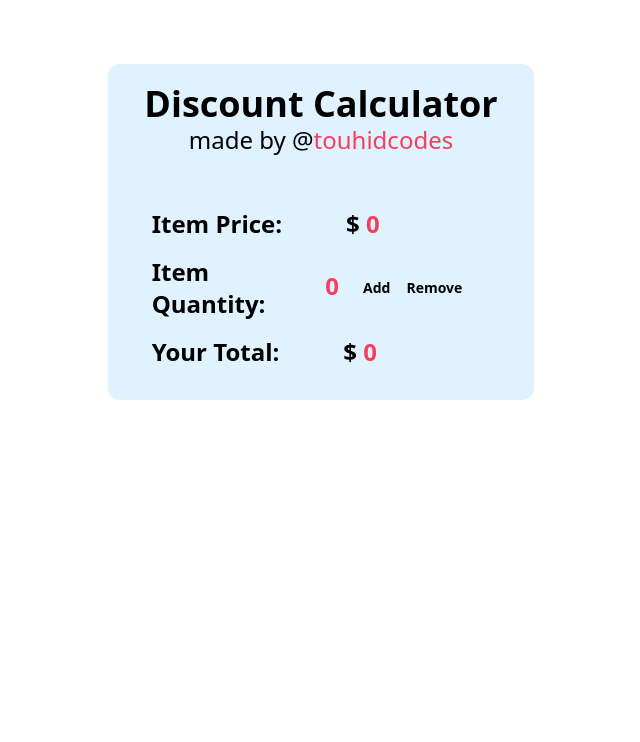
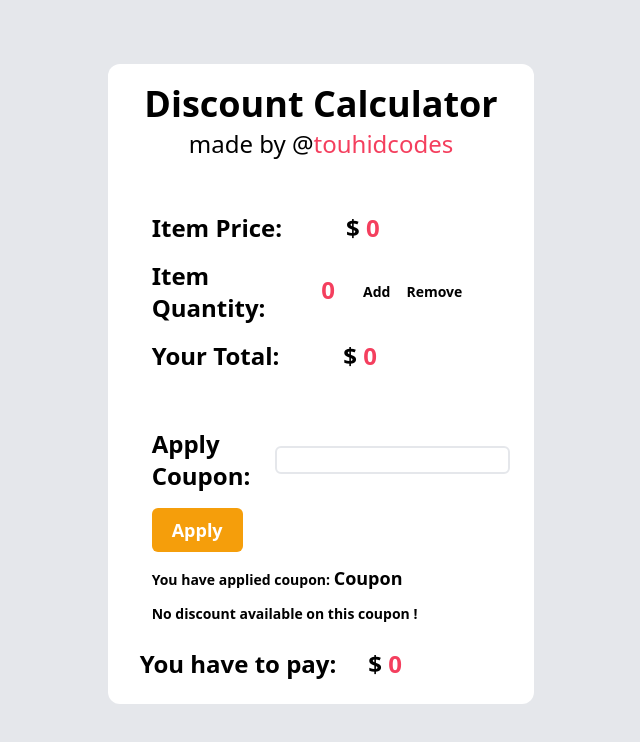
Before and after one commit to touhidcodes/PH-7-JS-Discount-Calculator, a plain HTML site: page index.html in a window 1280 px wide. Shown: the whole page, without its empty margins (319-959 px from the left). Drawn offline with nearby package versions, Linux system fonts and the light colour scheme.

Commit message:
discount-calculator-structure

```diff
--- a/index.html
+++ b/index.html
@@ -11,12 +11,12 @@
     <link rel="stylesheet" href="">
 </head>
 
-<body>
-    <section class="w-4/12 mx-auto mt-16 bg-sky-100 rounded-xl">
+<body class="bg-gray-200">
+    <section class="w-4/12 mx-auto mt-16 bg-sky-100 rounded-xl bg-white">
         <!-- Heading -->
-        <div class="text-center p-5">
+        <div class="text-center p-5 mt-5">
             <h1 class=" text-4xl font-semibold">Discount Calculator</h1>
-            <h3 class="text-2xl">made by @<span class="text-rose-500">touhidcodes</span></h3>
+            <h3 class="text-2xl mt-1">made by @<span class="text-rose-500">touhidcodes</span></h3>
         </div>
         <div class="p-6">
             <!-- Total Value -->
@@ -29,12 +29,10 @@
                     <h3 class="pl-5 py-2">Item Quantity: </h3>
                     <h3 class="mx-10 flex">
                         <span id="" class="text-rose-500">0</span>
-                        <div class="flex ml-4">
+                        <div class="flex ml-5">
                             <h4 class="text-sm p-2 hover:bg-sky-300 rounded-xl">Add</h4>
                             <h4 class="text-sm p-2 hover:bg-sky-300 rounded-xl">Remove</h4>
-
                         </div>
-
                     </h3>
                 </div>
                 <div class="flex items-center">
@@ -44,7 +42,26 @@
 
             </div>
             <!-- Discount -->
-
+            <div class="pl-5 mt-12">
+                <div class="flex items-center">
+                    <h3 class="text-2xl font-semibold">Apply Coupon:</h3>
+                    <input type="text" name="" id="" class="rounded-md ml-5 border-2 border-gray-200">
+                </div>
+                <button
+                    class="bg-amber-500 rounded-md px-5 py-2 text-lg font-semibold hover:bg-amber-400 text-white mt-4">Apply</button>
+            </div>
+            <!-- Final Total -->
+            <div>
+                <h3 class="text-sm font-semibold mt-3 pl-5
+                ">You have applied coupon: <span class="text-lg">Coupon</span></h3>
+            </div>
+            <div>
+                <h3 class="text-sm font-semibold mt-3 pl-5">No discount available on this coupon !</h3>
+            </div>
+            <div class=" flex items-center text-2xl font-semibold pl-2 mt-6">
+                <h3 class="text-2xl font-semibold">You have to pay: </h3>
+                <h3 class="mx-8">$ <span id="" class="text-rose-500">0</span></h3>
+            </div>
         </div>
     </section>
 </body>
```
